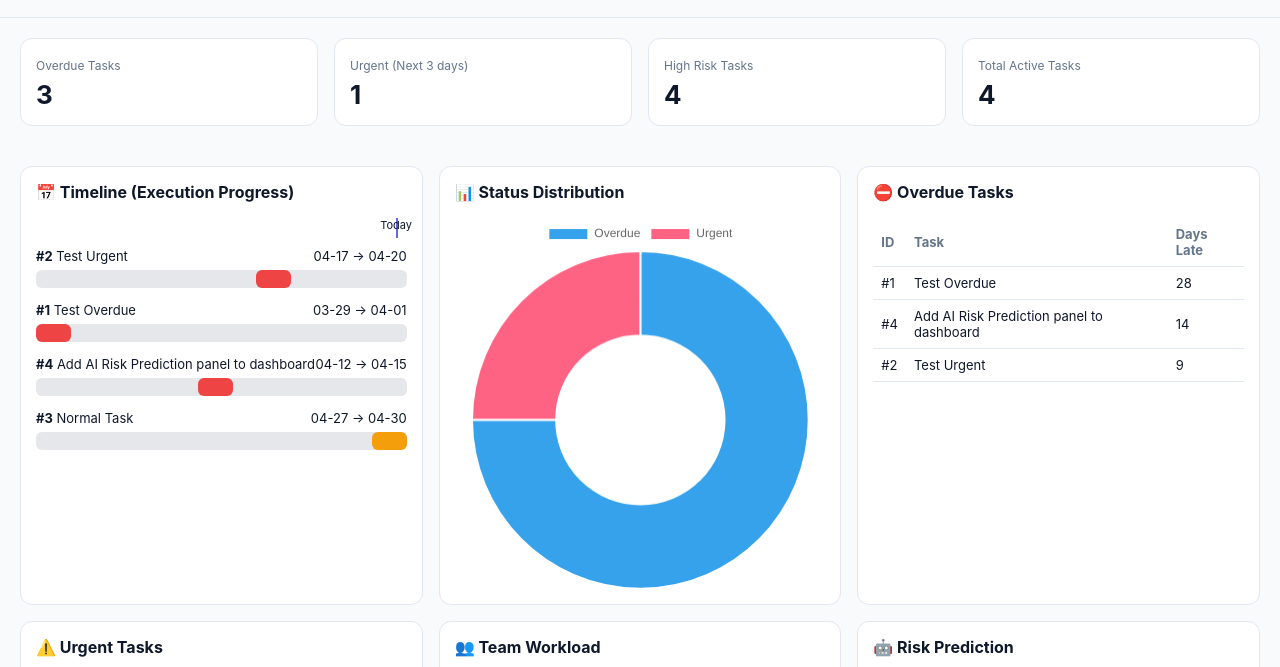
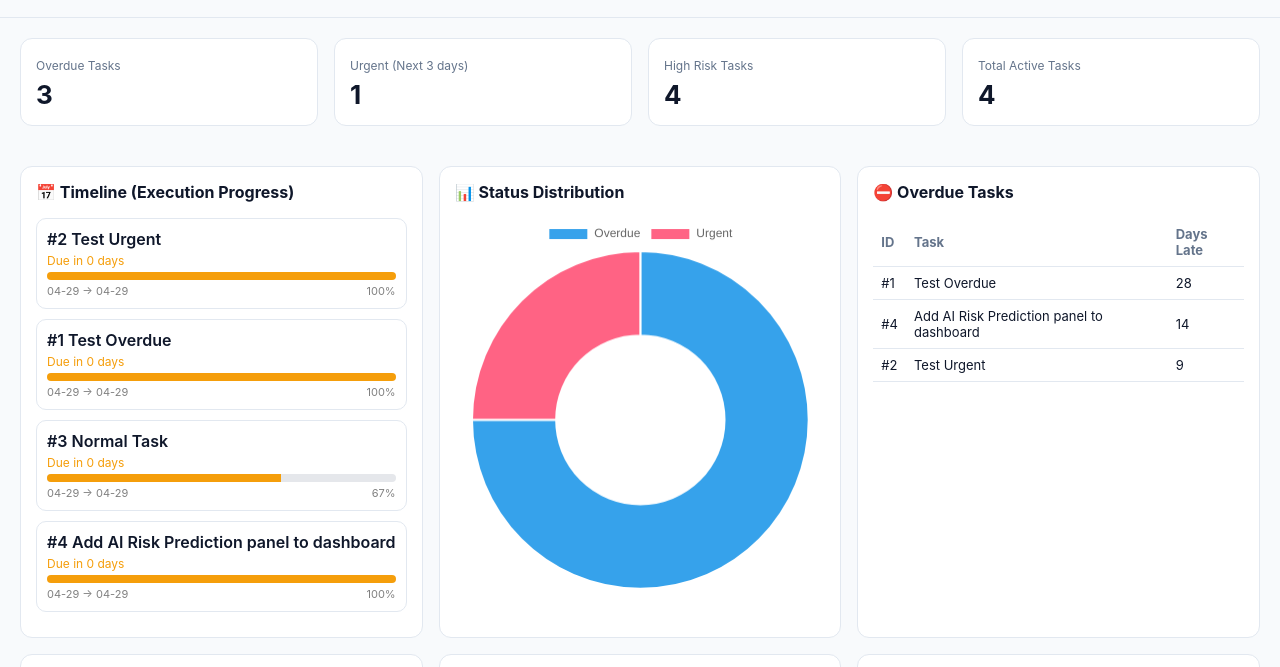
Before and after one commit to potatoscript/portfolio-dashboard, a website: page docs/index.html in a window 1280 px wide. Shown: the part 92-759 px from the top of the page. Drawn offline with nearby package versions, Linux system fonts and the light colour scheme.

Commit message:
Refactor Gantt chart rendering and update styles
Refactor Gantt chart rendering logic and improve UI elements.

```diff
--- a/docs/index.html
+++ b/docs/index.html
@@ -362,7 +362,7 @@ function renderChart(data) {
 }
 
 // =======================
-// 📅 GANTT (FIXED)
+// 📅 GANTT
 // =======================
 function renderGantt(data) {
   const el = document.getElementById("gantt");
@@ -375,108 +375,94 @@ function renderGantt(data) {
 
   const now = new Date();
 
-  // =====================
-  // 📅 GLOBAL TIME RANGE
-  // =====================
-  const allDates = data.timeline.flatMap(t => {
-    const s = new Date(t.start || t.startDate || Date.now());
-    const d = new Date(t.due || t.dueDate || Date.now());
-    return [s, d];
-  });
+  const fmt = d => {
+    if (!d || isNaN(d.getTime())) return "N/A";
+    return d.toISOString().slice(5, 10);
+  };
 
-  const min = new Date(Math.min(...allDates));
-  const max = new Date(Math.max(...allDates));
+  data.timeline.forEach(task => {
 
-  const total = (max - min) || 1;
+    const start = new Date(task.start || Date.now());
+    const due = new Date(task.due || Date.now());
 
-  const fmt = d => d.toISOString().slice(5, 10);
+    const diff = Math.floor((due - now) / 86400000);
 
-  // =====================
-  // 📍 TODAY LINE
-  // =====================
-  const todayPos = ((now - min) / total) * 100;
+    // =====================
+    // 🧠 HUMAN STATUS
+    // =====================
+    let statusText = "";
+    let color = "#10b981"; // green
 
-  el.innerHTML += `
-    <div style="position:relative; height:20px; margin-bottom:10px;">
-      <div style="
-        position:absolute;
-        left:${todayPos}%;
-        top:0;
-        bottom:0;
-        width:2px;
-        background:#6366f1;
-      "></div>
-      <div style="font-size:11px; position:absolute; left:${todayPos}%; transform:translateX(-50%);">
-        Today
-      </div>
-    </div>
-  `;
+    if (diff < 0) {
+      statusText = `Overdue by ${Math.abs(diff)} days`;
+      color = "#ef4444";
+    } else if (diff <= 3) {
+      statusText = `Due in ${diff} days`;
+      color = "#f59e0b";
+    } else {
+      statusText = `On track (${diff} days left)`;
+      color = "#10b981";
+    }
 
-  // =====================
-  // 🎯 SORT (important)
-  // =====================
-  const sorted = [...data.timeline].sort((a, b) => {
-    const order = { delayed: 0, "at-risk": 1, "on-track": 2 };
-    return order[a.status] - order[b.status];
-  });
+    // =====================
+    // 📊 PROGRESS
+    // =====================
+    let progress = task.progress ?? (
+      diff < 0 ? 100 :
+      diff <= 3 ? 60 : 30
+    );
 
-  // limit to avoid mess
-  const visible = sorted.slice(0, 8);
+    // =====================
+    // 🧱 UI
+    // =====================
+    el.insertAdjacentHTML("beforeend", `
+      <div class="gantt-row" style="
+        padding:10px;
+        border:1px solid var(--border);
+        border-radius:10px;
+        margin-bottom:10px;
+        background:var(--card);
+      ">
 
-  visible.forEach(task => {
-    const start = new Date(task.start || task.startDate || now);
-    const due   = new Date(task.due || task.dueDate || now);
+        <!-- TITLE -->
+        <div style="font-weight:600;">
+          #${task.number} ${task.title}
+        </div>
 
-    const left = ((start - min) / total) * 100;
-    const width = ((due - start) / total) * 100;
-
-    let cls = "#10b981";
-    if (task.status === "delayed") cls = "#ef4444";
-    else if (task.status === "at-risk") cls = "#f59e0b";
-
-    el.insertAdjacentHTML("beforeend", `
-      <div class="gantt-row" style="margin-bottom:14px;">
-
-        <!-- LABEL -->
-        <div style="display:flex; justify-content:space-between; font-size:13px;">
-          <div><strong>#${task.number}</strong> ${task.title}</div>
-          <div>${fmt(start)} → ${fmt(due)}</div>
+        <!-- STATUS -->
+        <div style="font-size:12px; color:${color}; margin:4px 0;">
+          ${statusText}
         </div>
 
         <!-- BAR -->
         <div style="
-          position:relative;
-          height:18px;
+          height:8px;
           background:#e5e7eb;
-          border-radius:6px;
-          margin-top:6px;
+          border-radius:4px;
+          overflow:hidden;
         ">
+          <div style="
+            width:${progress}%;
+            background:${color};
+            height:100%;
+          "></div>
+        </div>
 
-          <div style="
-            position:absolute;
-            left:${left}%;
-            width:${width}%;
-            height:100%;
-            background:${cls};
-            border-radius:6px;
-          "></div>
-
+        <!-- FOOTER -->
+        <div style="
+          display:flex;
+          justify-content:space-between;
+          font-size:11px;
+          color:gray;
+          margin-top:4px;
+        ">
+          <div>${fmt(start)} → ${fmt(due)}</div>
+          <div>${progress}%</div>
         </div>
 
       </div>
     `);
   });
-
-  // =====================
-  // ➕ SHOW MORE
-  // =====================
-  if (data.timeline.length > 8) {
-    el.innerHTML += `
-      <div style="text-align:center; font-size:12px; color:gray;">
-        + ${data.timeline.length - 8} more tasks
-      </div>
-    `;
-  }
 }
 
 // =======================
```
